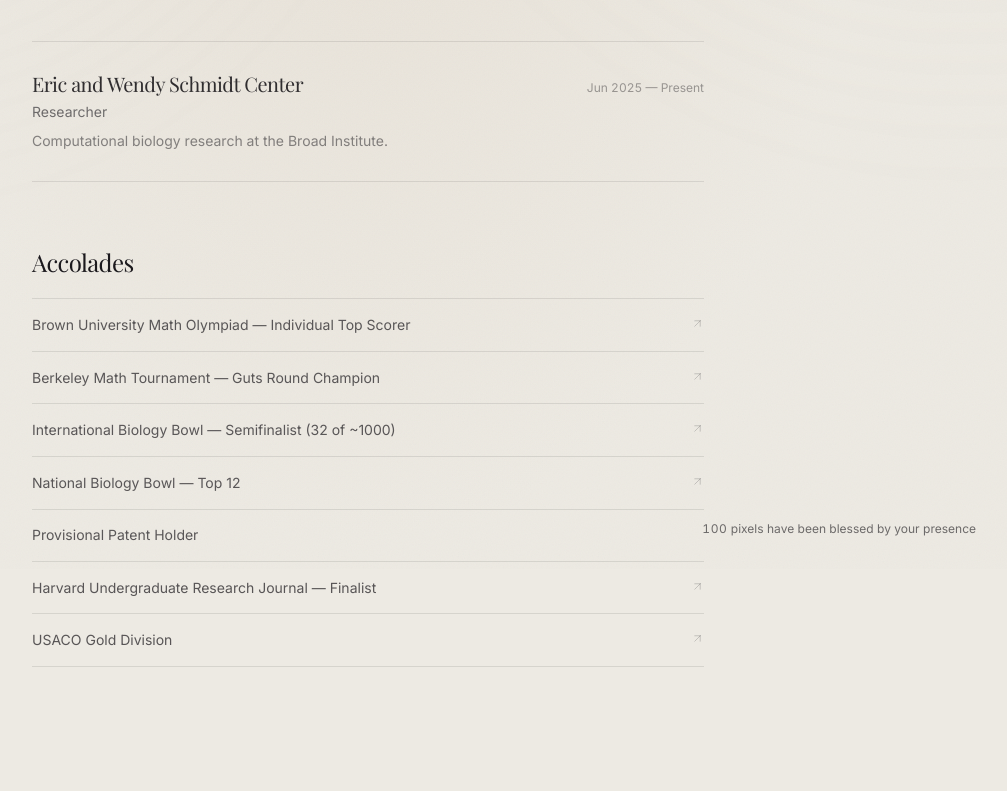
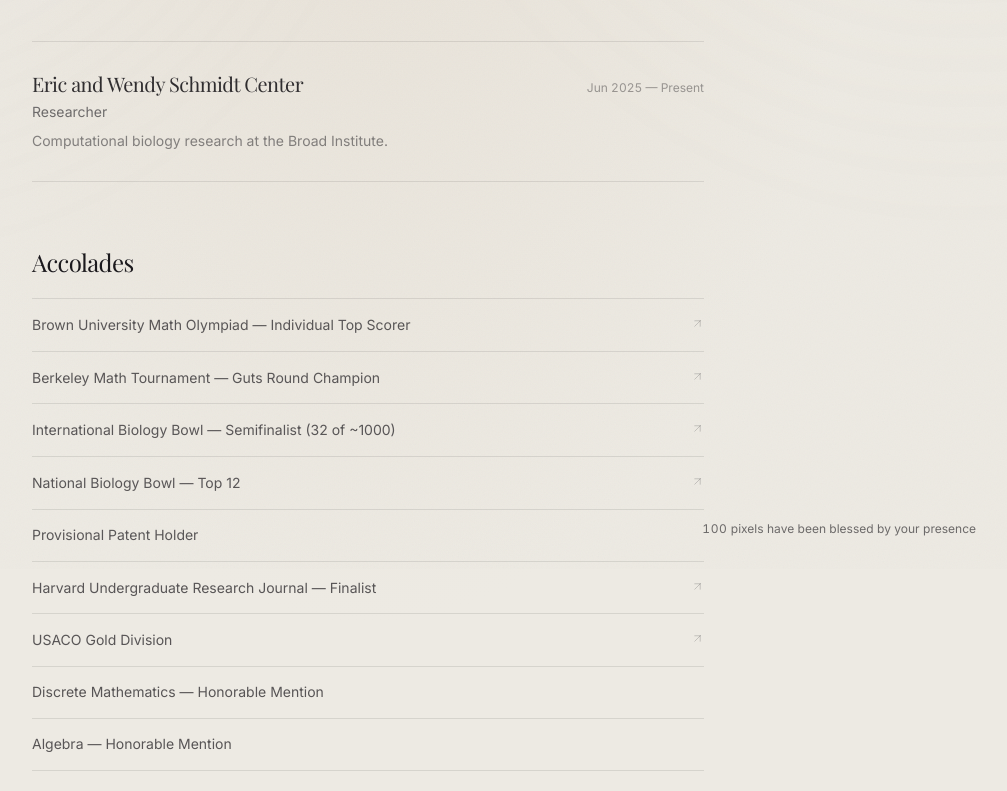
Before and after one commit to shreyjain11/personal-website, a Next.js app: page /work in a window 1280 px wide. Shown: the part 231-1022 px from the top of the page, without its empty margins (272-1279 px from the left). Before the commit the page ends 994 px from the top, so only its background shows below. Built offline with nearby package versions, Linux system fonts and the light colour scheme.

Commit message:
Add honorable mention awards for Discrete Math and Algebra
Co-Authored-By: Claude Sonnet 5 <noreply@anthropic.com>
Claude-Session: https://claude.ai/code/session_01Wzgi26Q7EfditqKXVhX8cr

```diff
--- a/app/work/page.tsx
+++ b/app/work/page.tsx
@@ -32,6 +32,8 @@ const accolades: { name: string; url?: string }[] = [
   { name: "Provisional Patent Holder" },
   { name: "Harvard Undergraduate Research Journal — Finalist", url: "https://www.thurj.com/" },
   { name: "USACO Gold Division", url: "https://usaco.org/" },
+  { name: "Discrete Mathematics — Honorable Mention" },
+  { name: "Algebra — Honorable Mention" },
 ];
 
 export default function Work() {
```
